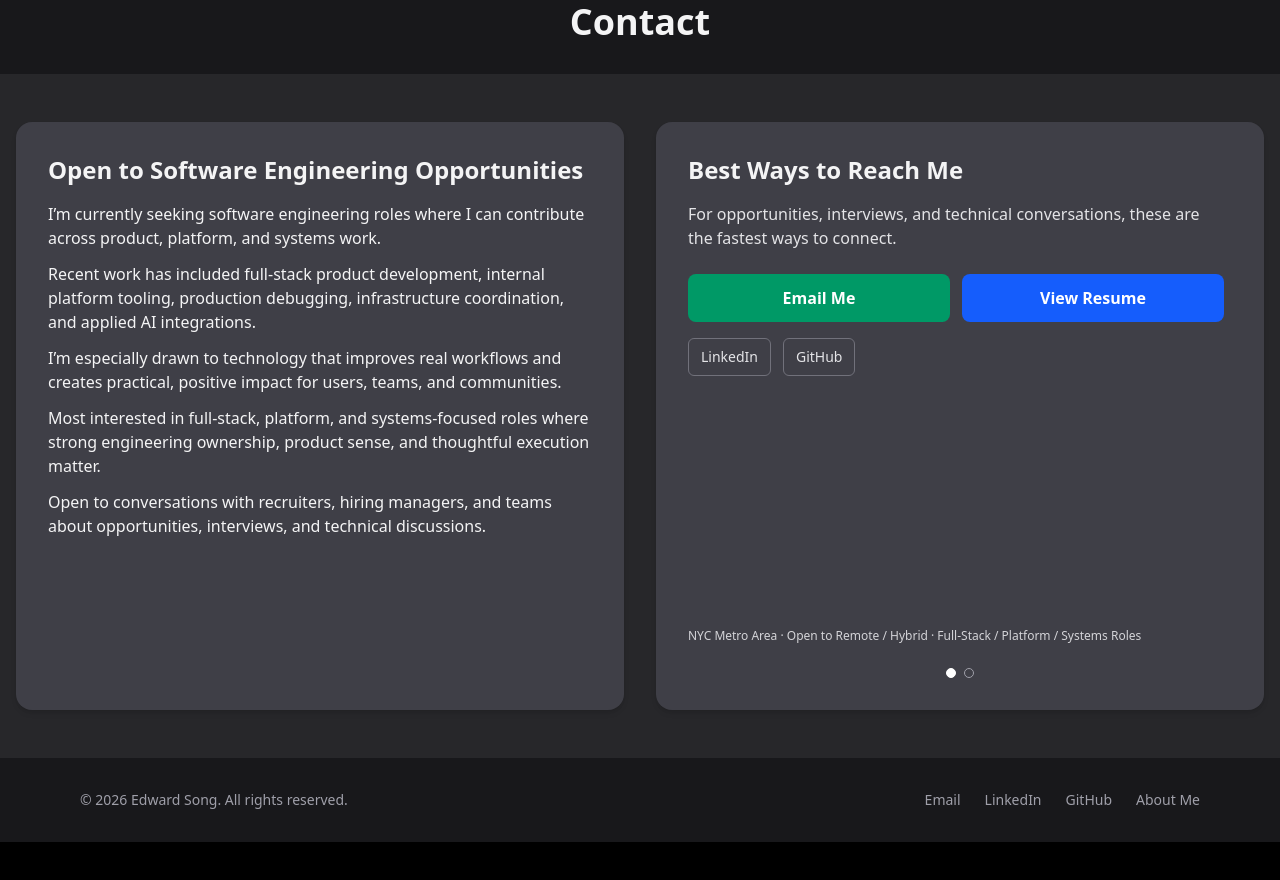
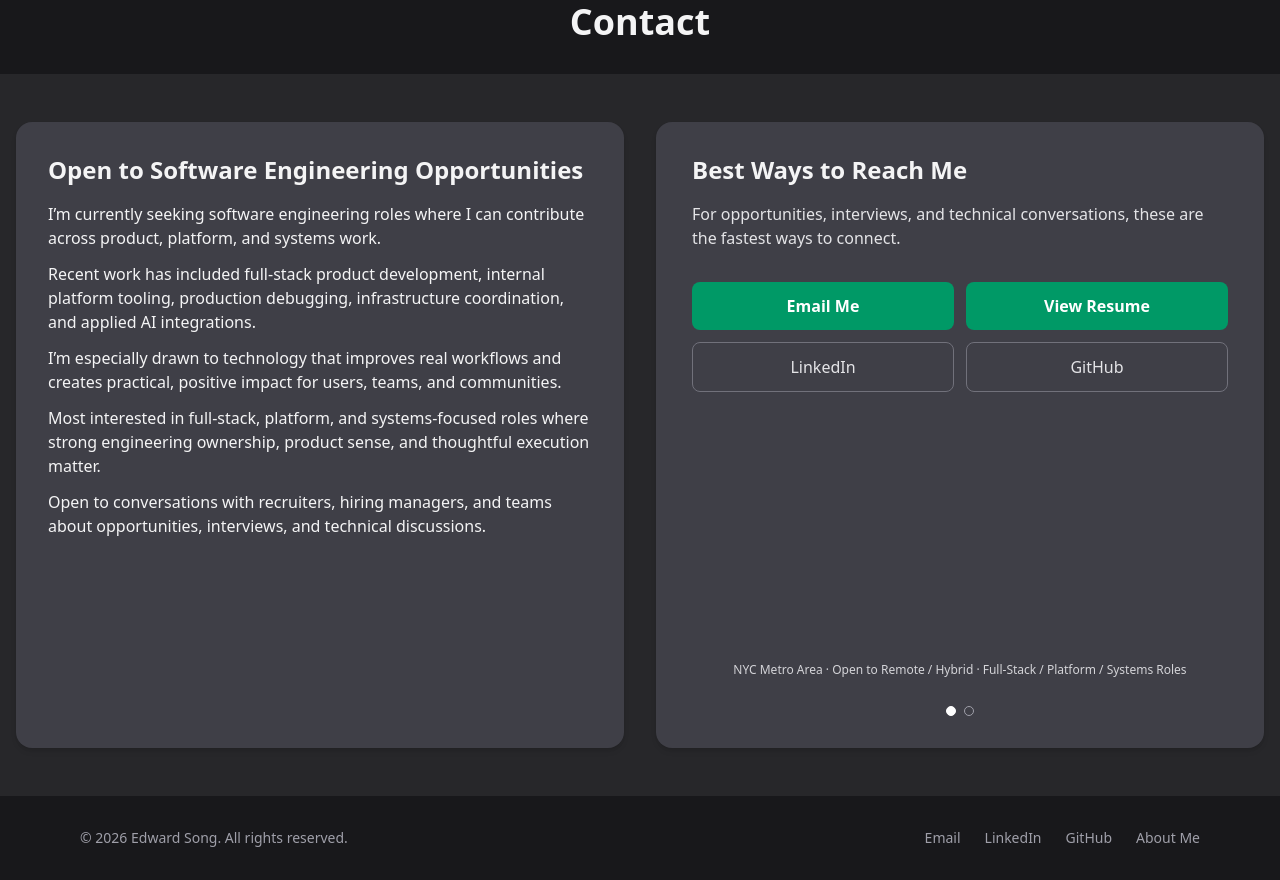
Before and after one commit to edwardsong08/final-profile, a Next.js app: page / in a window 1280 px wide. Shown: the part 3080-3960 px from the top of the page. Before the commit the page ends 3922 px from the top, so only its background shows below. Built offline with nearby package versions, Linux system fonts and the light colour scheme.

Commit message:
contactform right card 2nd iteration

```diff
--- a/src/components/ContactForm.tsx
+++ b/src/components/ContactForm.tsx
@@ -88,24 +88,26 @@ export default function ContactForm() {
         </div>
 
         {/* Contact Panel */}
-        <div className={`${formBg} p-8 rounded-2xl shadow-md hover:shadow-lg hover:shadow-emerald-400/40 lg:w-1/2 flex flex-col`}>
+        <div className={`${formBg} p-8 rounded-2xl shadow-md hover:shadow-lg hover:shadow-emerald-400/40 lg:w-1/2 flex flex-col min-h-[560px] sm:min-h-[590px]`}>
           <div className="overflow-hidden flex-1">
             <div
               className={`flex w-[200%] transform-gpu transition-transform duration-300 ease-out ${
                 activeSlide === 0 ? 'translate-x-0' : '-translate-x-1/2'
               }`}
             >
-              <div className="w-1/2 flex-shrink-0 pr-2">
+              <div className="w-1/2 flex-shrink-0 px-1">
                 <div className="h-full flex flex-col">
-                  <h3 className="text-2xl font-semibold mb-4">Best Ways to Reach Me</h3>
-                  <p className={`text-base ${isDark ? 'text-zinc-200' : 'text-zinc-700'}`}>
-                    For opportunities, interviews, and technical conversations, these are the fastest ways to connect.
-                  </p>
+                  <div>
+                    <h3 className="text-2xl font-semibold mb-4">Best Ways to Reach Me</h3>
+                    <p className={`text-base ${isDark ? 'text-zinc-200' : 'text-zinc-700'}`}>
+                      For opportunities, interviews, and technical conversations, these are the fastest ways to connect.
+                    </p>
+                  </div>
 
-                  <div className="mt-6 grid grid-cols-1 sm:grid-cols-2 gap-3">
+                  <div className="mt-8 grid grid-cols-2 gap-3">
                     <a
                       href="mailto:edwardsong08@gmail.com"
-                      className="inline-flex items-center justify-center rounded-lg px-4 py-3 bg-emerald-600 hover:bg-emerald-700 text-white font-semibold transition-colors"
+                      className="inline-flex w-full items-center justify-center rounded-lg px-3 py-3 bg-emerald-600 hover:bg-emerald-700 text-white text-sm sm:text-base font-semibold transition-colors"
                     >
                       Email Me
                     </a>
@@ -113,18 +115,15 @@ export default function ContactForm() {
                       href="/Resume-Edward_Song.pdf"
                       target="_blank"
                       rel="noopener noreferrer"
-                      className="inline-flex items-center justify-center rounded-lg px-4 py-3 bg-blue-600 hover:bg-blue-700 text-white font-semibold transition-colors"
+                      className="inline-flex w-full items-center justify-center rounded-lg px-3 py-3 bg-emerald-600 hover:bg-emerald-700 text-white text-sm sm:text-base font-semibold transition-colors"
                     >
                       View Resume
                     </a>
-                  </div>
-
-                  <div className="mt-4 flex flex-wrap gap-3">
                     <a
                       href="https://www.linkedin.com/in/edward-y-song"
                       target="_blank"
                       rel="noopener noreferrer"
-                      className={`inline-flex items-center justify-center rounded-md px-3 py-2 text-sm font-medium border transition-colors ${
+                      className={`inline-flex w-full items-center justify-center rounded-lg px-3 py-3 text-sm sm:text-base font-medium border transition-colors ${
                         isDark
                           ? 'border-zinc-500 text-zinc-200 hover:text-white hover:border-zinc-300'
                           : 'border-zinc-400 text-zinc-700 hover:text-zinc-900 hover:border-zinc-600'
@@ -136,7 +135,7 @@ export default function ContactForm() {
                       href="https://github.com/edwardsong08"
                       target="_blank"
                       rel="noopener noreferrer"
-                      className={`inline-flex items-center justify-center rounded-md px-3 py-2 text-sm font-medium border transition-colors ${
+                      className={`inline-flex w-full items-center justify-center rounded-lg px-3 py-3 text-sm sm:text-base font-medium border transition-colors ${
                         isDark
                           ? 'border-zinc-500 text-zinc-200 hover:text-white hover:border-zinc-300'
                           : 'border-zinc-400 text-zinc-700 hover:text-zinc-900 hover:border-zinc-600'
@@ -145,15 +144,11 @@ export default function ContactForm() {
                       GitHub
                     </a>
                   </div>
-
-                  <p className={`mt-auto pt-6 text-xs ${isDark ? 'text-zinc-300' : 'text-zinc-600'}`}>
-                    NYC Metro Area · Open to Remote / Hybrid · Full-Stack / Platform / Systems Roles
-                  </p>
                 </div>
               </div>
 
-              <div className="w-1/2 flex-shrink-0 pl-2">
-                <form onSubmit={handleSubmit(onSubmit)} className="h-full">
+              <div className="w-1/2 flex-shrink-0 px-1">
+                <form onSubmit={handleSubmit(onSubmit)} className="h-full flex flex-col">
                   <div className="mb-6">
                     <label htmlFor="name" className="block mb-2 font-semibold">
                       Name
@@ -214,7 +209,16 @@ export default function ContactForm() {
             </div>
           </div>
 
-          <div className="mt-6 flex items-center justify-center gap-2">
+          <div className="pt-4">
+            <p
+              className={`text-center text-xs leading-relaxed min-h-[2.5rem] transition-opacity duration-200 ${
+                isDark ? 'text-zinc-300' : 'text-zinc-600'
+              } ${activeSlide === 0 ? 'opacity-100' : 'opacity-0'}`}
+            >
+              NYC Metro Area · Open to Remote / Hybrid · Full-Stack / Platform / Systems Roles
+            </p>
+
+            <div className="mt-1.5 flex items-center justify-center gap-2">
             <button
               type="button"
               aria-label="Show quick contact options"
@@ -243,6 +247,7 @@ export default function ContactForm() {
                     : 'bg-transparent border-zinc-400 hover:border-zinc-700'
               }`}
             />
+            </div>
           </div>
         </div>
       </div>
```
